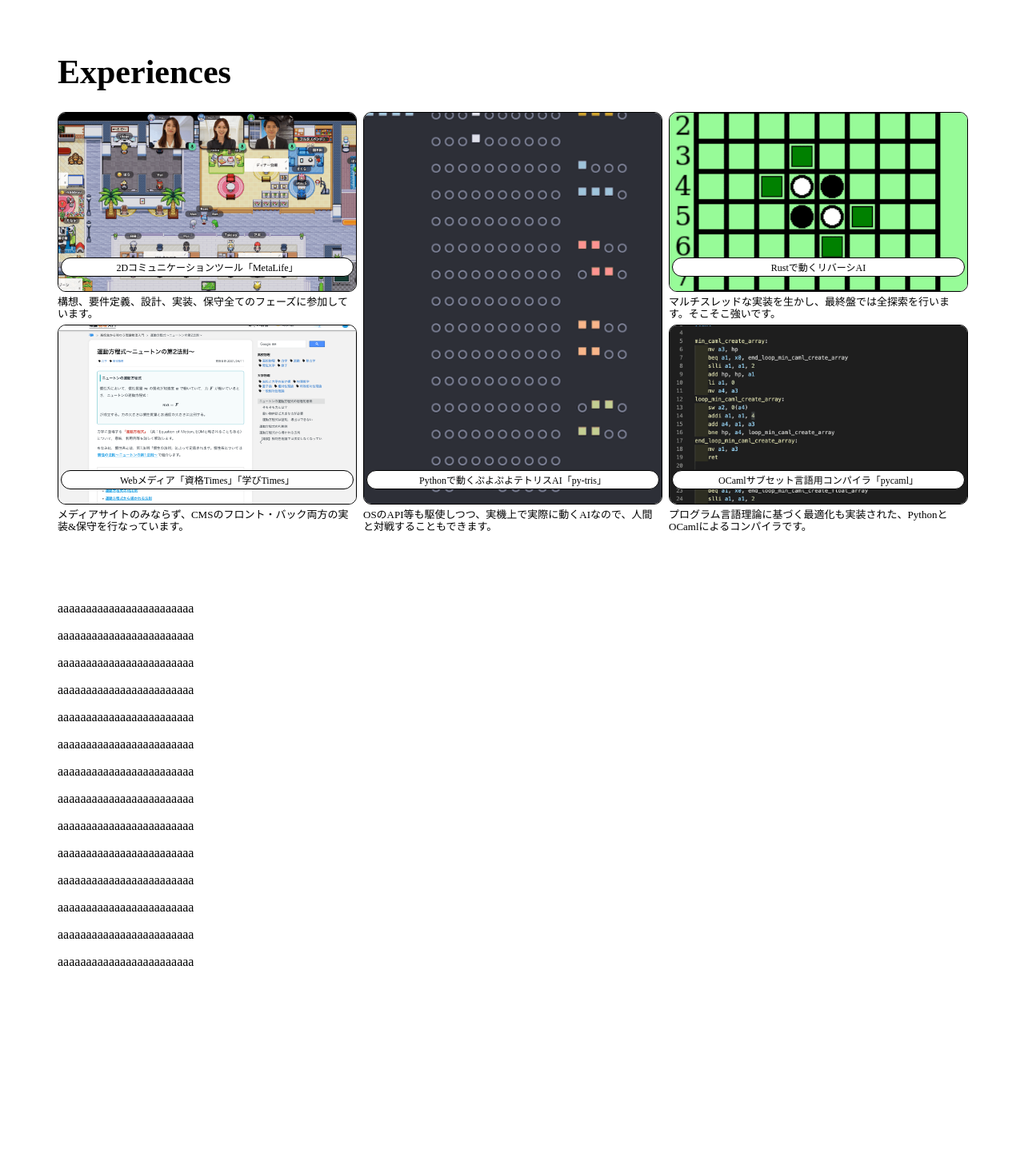
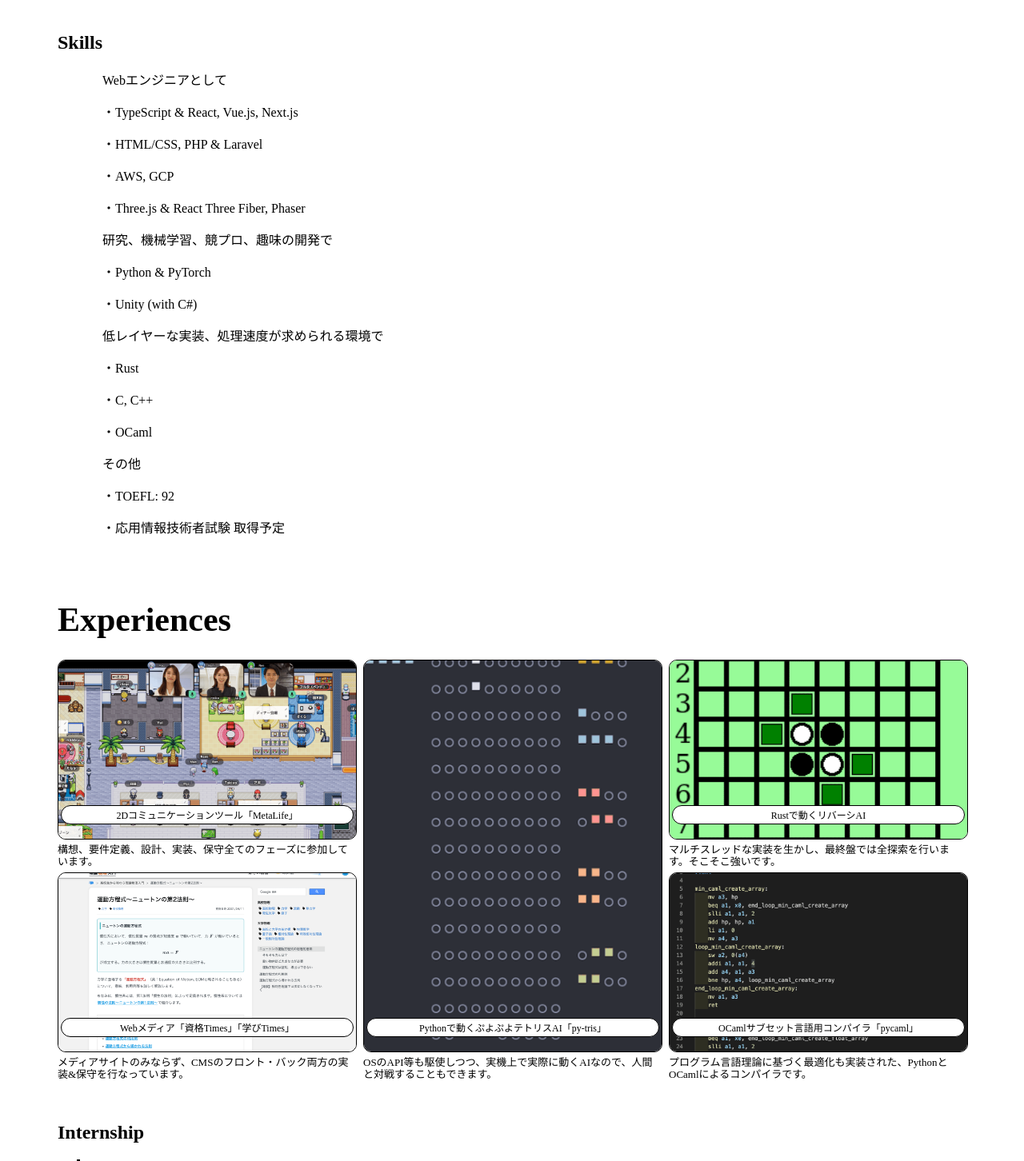
Before and after one commit to porink0424/portfolio, a Next.js app: page / in a window 1280 px wide. Shown: the part 1330-2782 px from the top of the page at 80% size. Before the commit the page ends 2558 px from the top, so only its background shows below. Built offline with nearby package versions, Linux system fonts and the light colour scheme.

Commit message:
Experiencesの実装

```diff
--- a/components/parts/HighlightedItem.module.scss
+++ b/components/parts/HighlightedItem.module.scss
@@ -10,10 +10,12 @@
 
   .title {
     font-weight: 700;
+    margin-bottom: 12px;
   }
 
   .period {
     font-size: 12px;
     color: #666;
+    margin-bottom: 12px;
   }
 }
--- a/components/parts/HighlightedItem.tsx
+++ b/components/parts/HighlightedItem.tsx
@@ -4,7 +4,7 @@ import styles from "./HighlightedItem.module.scss";
 
 type Props = {
   title: string;
-  period: { start: string; end: string };
+  period?: { start: string; end: string };
   children?: ReactNode;
 };
 
@@ -14,9 +14,11 @@ export default function HighlightedItem({ title, period, children }: Props) {
       <div className={classNames(styles.leftborder, "_titleH2MarginLeft")} />
       <div className="_contentMarginLeft">
         <p className={styles.title}>{title}</p>
-        <p className={styles.period}>
-          {period.start} ~ {period.end}
-        </p>
+        {period && (
+          <p className={styles.period}>
+            {period.start} ~ {period.end}
+          </p>
+        )}
         {children}
       </div>
     </div>
--- a/components/parts/TitleH2.module.scss
+++ b/components/parts/TitleH2.module.scss
@@ -1,4 +1,4 @@
 .title {
   font-size: 24px;
-  margin: 32px 0 24px;
+  margin: 46px 0 20px;
 }
--- a/components/sections/SectionAbout.module.scss
+++ b/components/sections/SectionAbout.module.scss
@@ -2,11 +2,14 @@
   margin-bottom: 80px;
 
   > .line {
-    display: flex;
     margin-bottom: 16px;
 
     > .left {
       margin-right: 40px;
+    }
+
+    &.Flex {
+      display: flex;
     }
   }
 
--- a/components/sections/SectionAbout.tsx
+++ b/components/sections/SectionAbout.tsx
@@ -12,19 +12,27 @@ export default function SectionAbout() {
       <TitleH1 title="About" />
 
       <TitleH2 title="Profile" />
-      <div className={classNames(styles.line, "_contentMarginLeft")}>
+      <div
+        className={classNames(styles.line, "_contentMarginLeft", styles.Flex)}
+      >
         <p className={styles.left}>名前</p>
         <p className={styles.right}>加藤大地 (Daichi KATO)</p>
       </div>
-      <div className={classNames(styles.line, "_contentMarginLeft")}>
+      <div
+        className={classNames(styles.line, "_contentMarginLeft", styles.Flex)}
+      >
         <p className={styles.left}>所属</p>
         <p className={styles.right}>東京大学理学部情報科学科4年</p>
       </div>
-      <div className={classNames(styles.line, "_contentMarginLeft")}>
+      <div
+        className={classNames(styles.line, "_contentMarginLeft", styles.Flex)}
+      >
         <p className={styles.left}>専攻</p>
         <p className={styles.right}>東京大学理学部情報科学科4年</p>
       </div>
-      <div className={classNames(styles.links, "_contentMarginLeft")}>
+      <div
+        className={classNames(styles.links, "_contentMarginLeft", styles.Flex)}
+      >
         <LinkIcon src="/github-mark.png" href={LINK.GITHUB} />
         <LinkIcon src="/qiita.png" href={LINK.QIITA} />
         <LinkIcon src="/twitter.png" href={LINK.TWITTER} />
@@ -52,6 +60,42 @@ export default function SectionAbout() {
           end: "2019/03",
         }}
       ></HighlightedItem>
+
+      <TitleH2 title="Skills" />
+      <div className={classNames(styles.line, "_contentMarginLeft")}>
+        <p>Webエンジニアとして</p>
+      </div>
+      <div className={classNames(styles.line, "_contentMarginLeft")}>
+        <p>・TypeScript & React, Vue.js, Next.js</p>
+        <p>・HTML/CSS, PHP & Laravel</p>
+        <p>・AWS, GCP</p>
+        <p>・Three.js & React Three Fiber, Phaser</p>
+      </div>
+
+      <div className={classNames(styles.line, "_contentMarginLeft")}>
+        <p>研究、機械学習、競プロ、趣味の開発で</p>
+      </div>
+      <div className={classNames(styles.line, "_contentMarginLeft")}>
+        <p>・Python & PyTorch</p>
+        <p>・Unity (with C#)</p>
+      </div>
+
+      <div className={classNames(styles.line, "_contentMarginLeft")}>
+        <p>低レイヤーな実装、処理速度が求められる環境で</p>
+      </div>
+      <div className={classNames(styles.line, "_contentMarginLeft")}>
+        <p>・Rust</p>
+        <p>・C, C++</p>
+        <p>・OCaml</p>
+      </div>
+
+      <div className={classNames(styles.line, "_contentMarginLeft")}>
+        <p>その他</p>
+      </div>
+      <div className={classNames(styles.line, "_contentMarginLeft")}>
+        <p>・TOEFL: 92</p>
+        <p>・応用情報技術者試験 取得予定</p>
+      </div>
     </div>
   );
 }
--- a/components/sections/SectionExperiences.tsx
+++ b/components/sections/SectionExperiences.tsx
@@ -1,6 +1,8 @@
 import { LINK } from "@/constants/link";
+import HighlightedItem from "../parts/HighlightedItem";
 import ImageItem from "../parts/ImageItem";
 import TitleH1 from "../parts/TitleH1";
+import TitleH2 from "../parts/TitleH2";
 import styles from "./SectionExperiences.module.scss";
 
 export default function SectionExperiences() {
@@ -41,6 +43,74 @@ export default function SectionExperiences() {
           href={LINK.PYCAML}
         />
       </div>
+
+      <TitleH2 title="Internship" />
+      <HighlightedItem
+        title="株式会社ベンド　フルスタックエンジニア"
+        period={{
+          start: "2020/12",
+          end: "Present",
+        }}
+      >
+        <p>
+          フロントエンドを中心に、バックエンド・サーバー等広く業務に携わっています。
+        </p>
+        <p>・ゲームライクな2DコミュニケーションWebアプリ「MetaLife」の開発</p>
+        <p>・「資格Times」「学びTimes」の運用</p>
+      </HighlightedItem>
+      <HighlightedItem
+        title="チームラボ株式会社　フロントエンドエンジニア"
+        period={{
+          start: "2023/02",
+          end: "2023/03",
+        }}
+      >
+        <p>
+          2週間の短期インターンに参加し、フロントエンドサイドの開発チームに参加して、実務に取り組みました。
+        </p>
+        <p>・Webサイトのシステムリプレース</p>
+        <p>・内部・外部のミーティング参加</p>
+        <p>・新規アプリのWebView実装</p>
+      </HighlightedItem>
+
+      <TitleH2 title="Personal Projects" />
+      <HighlightedItem title="ぷよぷよテトリスAI">
+        <p>
+          大学の同期と、ゲームソフト「ぷよぷよテトリス」内で動く、AIを作成しました。
+        </p>
+        <p>
+          メモリ読み込みによる情報抽出
+          <br />
+          →ルールベースのアルゴリズムによる動きの決定
+          <br />
+          →仮想コントローラーから入力
+          <br />
+          という流れで動きます。
+        </p>
+      </HighlightedItem>
+      <HighlightedItem title="リバーシAI">
+        <p>マルチスレッドで動くリバーシの対戦用AIを作成しました。</p>
+        <p>CUIだけでは寂しかったので、簡易的なGUIも追加しました。</p>
+        <p>ReplitでDEMOをいじれます。</p>
+      </HighlightedItem>
+      <HighlightedItem title="C言語のサブセット用のミニコンパイラ (WIP)">
+        <p>Rui Ueyamaさんの記事に沿って、</p>
+        <p>
+          C言語のサブセット言語をRISC-Vベースのアセンブリにコンパイルするコンパイラを、
+        </p>
+        <p>Rustで実装中です。</p>
+      </HighlightedItem>
+
+      <TitleH2 title="Educational Projects" />
+      <HighlightedItem title="OCamlのサブセット用のコンパイラ">
+        <p>
+          チーム4人で課題プログラムを動かすCPUアーキテクチャを作る「CPU実験」の中で、
+        </p>
+        <p>
+          コンパイラ係として、OCamlのサブセット言語のコンパイラを作成しました。
+        </p>
+        <p>PythonとOCamlで実装しました。</p>
+      </HighlightedItem>
     </div>
   );
 }
```
